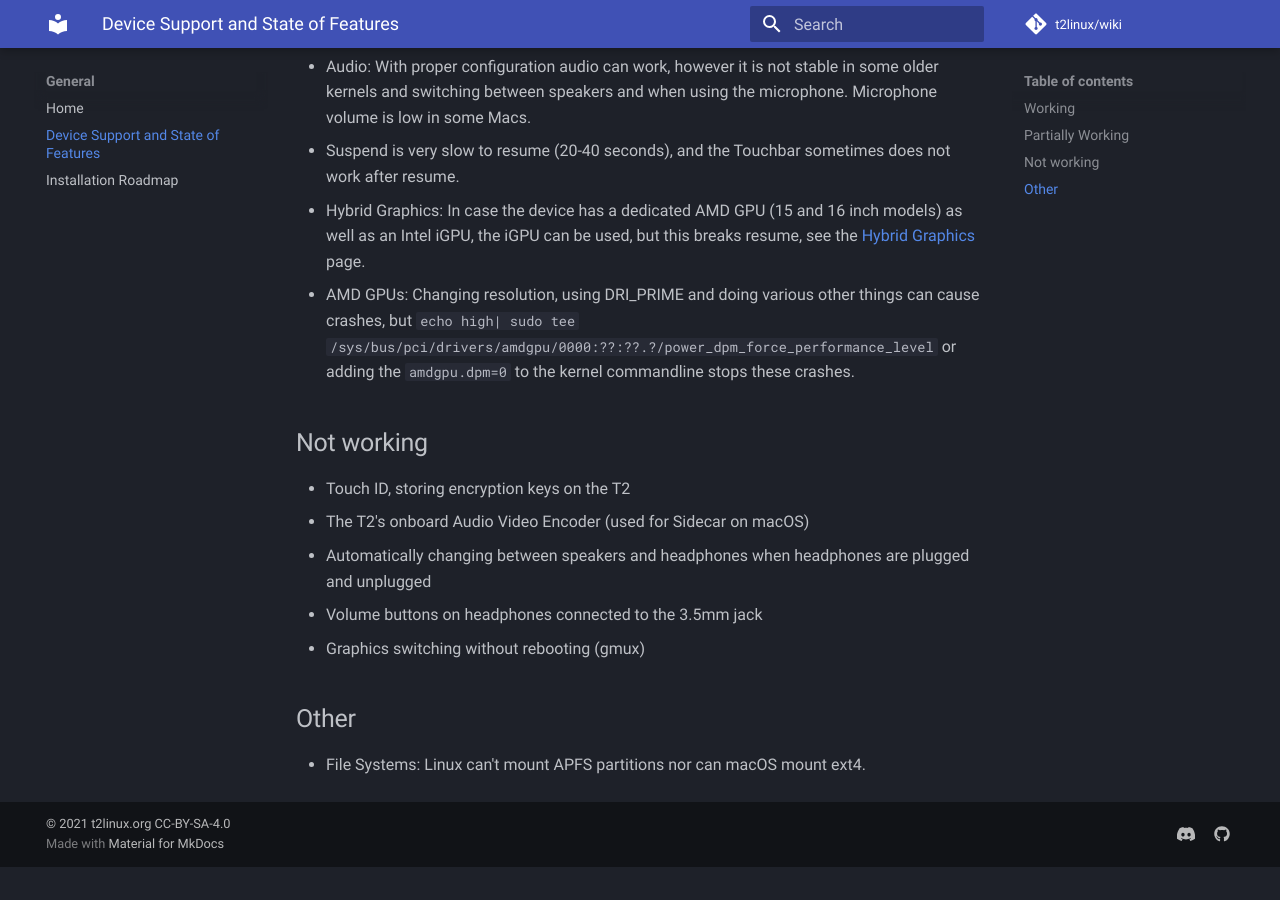
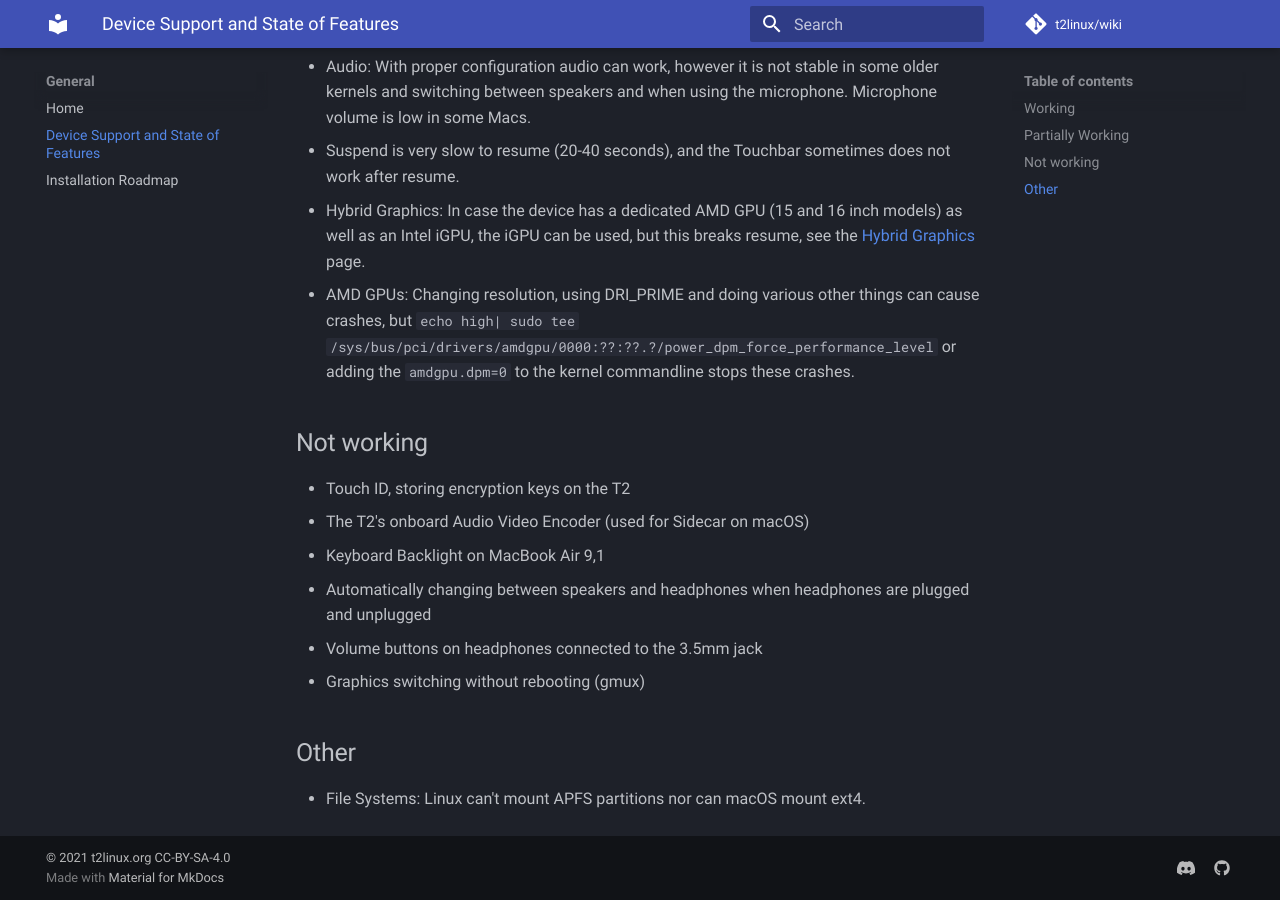
Before and after one commit to t2linux/wiki, an MkDocs documentation site: the page built from docs/state.md, in a window 1280 px wide and 900 px high, scrolled down 943 px. Built offline with MkDocs 1.6.1 and Material for MkDocs 9.7.7, drawn with Linux system fonts in a browser that asks for light colours; comment, search, counter and statistics services are not loaded; before the commit the page ends 1810 px from its top, so only the background shows below that.

Commit message:
Mention that backlight doesn’t work on MBA9,1

```diff
--- a/docs/state.md
+++ b/docs/state.md
@@ -25,6 +25,7 @@ While Linux is usable on all T2 models, some features are limited due to the lac
 
 - Touch ID, storing encryption keys on the T2
 - The T2's onboard Audio Video Encoder (used for Sidecar on macOS)
+- Keyboard Backlight on MacBook Air 9,1
 - Automatically changing between speakers and headphones when headphones are plugged and unplugged
 - Volume buttons on headphones connected to the 3.5mm jack
 - Graphics switching without rebooting (gmux)
```
